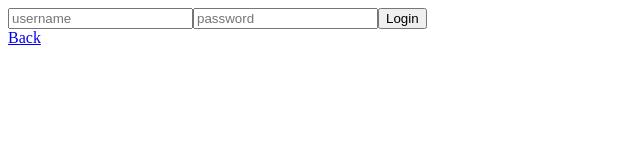
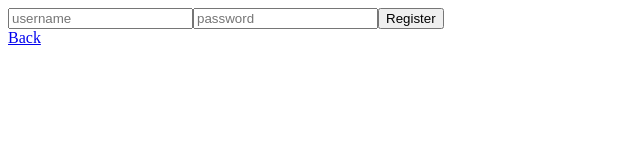
Before and after one commit to RadamantiumX/claustro, a React (Vite) app in the folder loader/shop/: page /signin in a window 1280 px wide. Shown: the top 160 px of the page, without its empty margins (0-640 px from the left). Built offline with nearby package versions, Linux system fonts and the light colour scheme.

Commit message:
feat: last changes

```diff
--- a/loader/shop/src/components/Form.tsx
+++ b/loader/shop/src/components/Form.tsx
@@ -1,9 +1,31 @@
+/* eslint-disable @typescript-eslint/no-explicit-any */
+import { useTRPC } from "../utils/trpc"
+import { useMutation } from "@tanstack/react-query"
+import { useState } from "react"
+
 export default function Form() {
+  const trpc = useTRPC()
+  //
+  const [formData, setFormData] = useState({
+    username: '',
+    password: '',
+    isSuperAdmin: false
+  })
+  const handleChange = (e:any) => {
+    setFormData({...formData, [e.target.name]: e.target.value})
+  }
+  const handleSubmit = (e:any) => {
+      e.preventDefault()
+      const create = useMutation(trpc.userColab.create(formData))
+      return
+  }
+
   return (
-    <form action="">
-      <input type="text" placeholder="username"/>
-      <input type="password" placeholder="password"/>
-      <button>Login</button>
+    <form onSubmit={handleSubmit}>
+      <input id="username" name="username" type="text" placeholder="username" value={formData.username} onChange={handleChange}/>
+      <input id="password" name="password" type="password" placeholder="password" value={formData.password} onChange={handleChange}/>
+
+      <button type="submit">Register</button>
     </form>
   )
 }
--- a/loader/shop/src/pages/Signin.tsx
+++ b/loader/shop/src/pages/Signin.tsx
@@ -1,7 +1,9 @@
 import Form from "../components/Form"
 import { Link } from "react-router"
 
+
 export default function Signin() {
+
   return (
     <div>
       <Form/>
```
